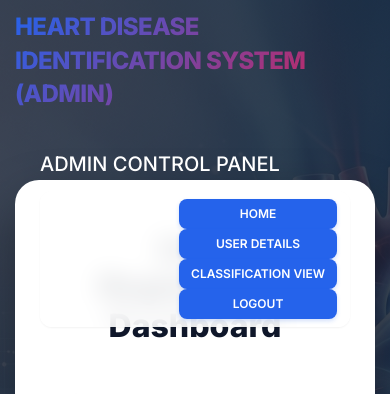
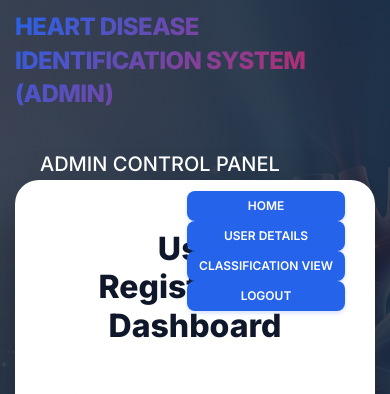
Before and after one commit to Anitha223/heart_disease_prediction, a Django app: page /userDetails in a window 390 px wide. Shown: the top 394 px of the page. Run offline with Django 4.2, Linux system fonts and the light colour scheme; data comes from the database, SQL or seed files in the repository; parts of the project's set-up code (start-up, migrations or seed data) failed here and were passed over; some libraries are stand-ins or nearby versions.

Commit message:
Completely remove white background from mobile nav container

```diff
--- a/templates/assets/premium_styles.css
+++ b/templates/assets/premium_styles.css
@@ -236,17 +236,13 @@ body {
         flex-wrap: wrap;
         justify-content: center;
         width: 100%;
-        background: var(--glass) !important;
-        backdrop-filter: blur(12px);
-        -webkit-backdrop-filter: blur(12px);
-        border-radius: 12px;
+        background: transparent !important;
         margin-top: 10px;
-        padding: 8px;
+        padding: 0;
         height: auto !important;
         visibility: visible !important;
         opacity: 1 !important;
-        gap: 8px;
-        box-shadow: var(--shadow-sm);
+        gap: 6px;
     }
     .nav-item {
         width: auto;
```
